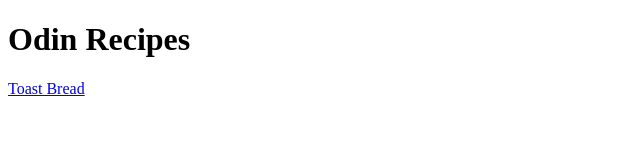
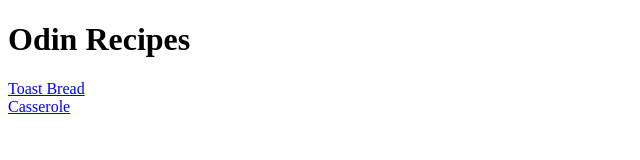
Before and after one commit to assface69/odin-recipes-, a plain HTML site: page index.html in a window 1280 px wide. Shown: the full height of the page, 0-640 px from the left. Drawn offline with Linux system fonts and the light colour scheme.

Commit message:
Add casserole.html to 'recipes' page

```diff
--- a/index.html
+++ b/index.html
@@ -8,7 +8,7 @@
 </head>
 <body>
     <h1>Odin Recipes</h1>
-    <a href="recipes/toastbread.html">Toast Bread</a>
-
+    <a href="recipes/toastbread.html">Toast Bread</a><br>
+    <a href="recipes/casserole.html">Casserole</a>
 </body>
 </html>
```
